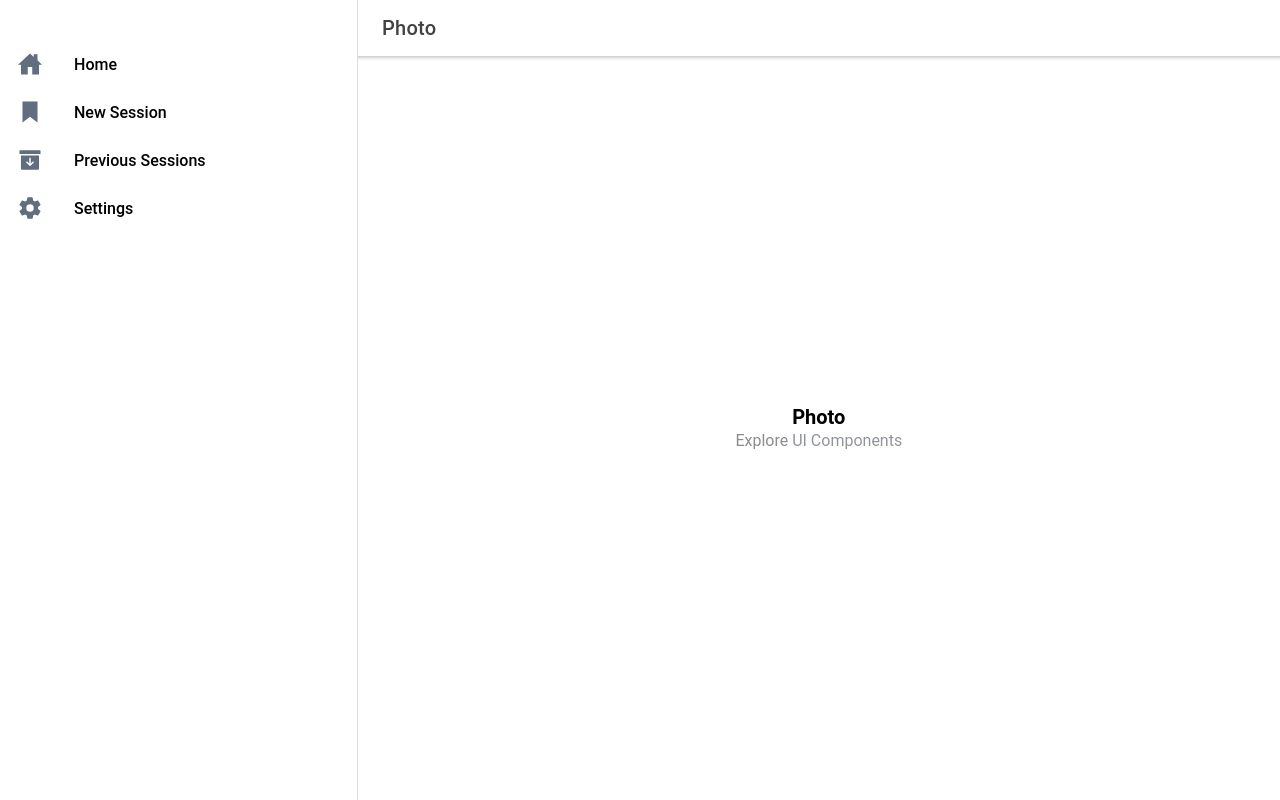
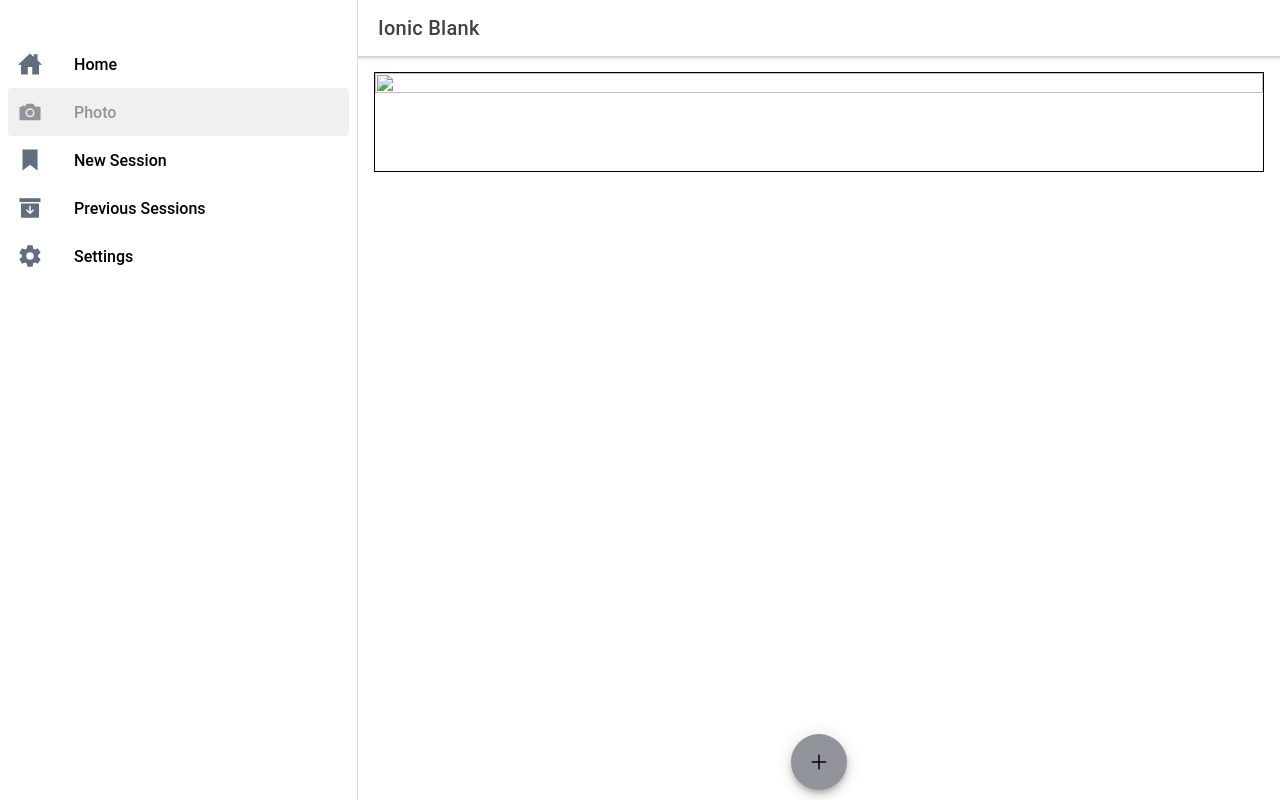
Before and after one commit to culling/Asset-Inspection-Mobile-App, a React (Create React App) app in the folder asset-recorder/: page /page/Photo in a window 1280 px wide. Built offline with nearby package versions, Linux system fonts and the light colour scheme.

Commit message:
Camera page working

```diff
--- a/asset-recorder/package.json
+++ b/asset-recorder/package.json
@@ -4,6 +4,7 @@
   "private": true,
   "dependencies": {
     "@capacitor/core": "2.4.0",
+    "@ionic/pwa-elements": "^3.0.1",
     "@ionic/react": "^5.0.7",
     "@ionic/react-router": "^5.0.7",
     "@testing-library/jest-dom": "^4.2.4",
--- a/asset-recorder/src/App.tsx
+++ b/asset-recorder/src/App.tsx
@@ -1,5 +1,6 @@
 import Menu from './components/Menu';
 import Page from './pages/Page';
+import Photo from './pages/Photo';
 import React from 'react';
 import { IonApp, IonRouterOutlet, IonSplitPane } from '@ionic/react';
 import { IonReactRouter } from '@ionic/react-router';
@@ -34,6 +35,9 @@ const App: React.FC = () => {
           <IonRouterOutlet id="main">
             <Route path="/page/:name" component={Page} exact />
             <Redirect from="/" to="/page/Home" exact />
+
+            <Route path="/page/Photo" component={Photo} exact />
+
           </IonRouterOutlet>
         </IonSplitPane>
       </IonReactRouter>
--- a/asset-recorder/src/components/Menu.tsx
+++ b/asset-recorder/src/components/Menu.tsx
@@ -12,7 +12,18 @@ import {
 
 import React from 'react';
 import { useLocation } from 'react-router-dom';
-import { archiveOutline, archiveSharp, bookmarkOutline, bookmarkSharp, settingsOutline, settingsSharp, homeOutline, homeSharp } from 'ionicons/icons';
+import {
+  archiveOutline,
+  archiveSharp,
+  bookmarkOutline,
+  bookmarkSharp,
+  settingsOutline,
+  settingsSharp,
+  homeOutline,
+  homeSharp,
+  cameraOutline,
+  cameraSharp
+} from 'ionicons/icons';
 import './Menu.css';
 
 interface AppPage {
@@ -28,6 +39,12 @@ const appPages: AppPage[] = [
     url: '/page/Home',
     iosIcon: homeOutline,
     mdIcon: homeSharp
+  },
+  {
+    title: 'Photo',
+    url: '/page/Photo',
+    iosIcon: cameraOutline,
+    mdIcon: cameraSharp
   },
   {
     title: 'New Session',
--- a/asset-recorder/src/index.tsx
+++ b/asset-recorder/src/index.tsx
@@ -3,7 +3,12 @@ import ReactDOM from 'react-dom';
 import App from './App';
 import * as serviceWorker from './serviceWorker';
 
+import { defineCustomElements } from '@ionic/pwa-elements/loader';
+
 ReactDOM.render(<App />, document.getElementById('root'));
+
+// Call the element loader after the app has been rendered the first time
+defineCustomElements(window);
 
 // If you want your app to work offline and load faster, you can change
 // unregister() to register() below. Note this comes with some pitfalls.
--- a/asset-recorder/src/pages/Page.tsx
+++ b/asset-recorder/src/pages/Page.tsx
@@ -30,9 +30,13 @@ const Page: React.FC = () => {
         {name === "Home" &&
           <HomeContainer name={name} />
         }
-        {name !== "Home" &&
+        {name === "Photo" &&
+        <ExploreContainer name={name} />
+        }
+        {name !== "Home" && name !== "Photo" &&
           <ExploreContainer name={name} />
         }
+
       </IonContent>
     </IonPage>
   );
--- /dev/null
+++ b/asset-recorder/src/pages/Photo.tsx
@@ -0,0 +1,54 @@
+/* eslint-disable import/first */
+
+import { IonContent, IonHeader, IonPage, IonTitle, IonToolbar, IonImg, IonFab, IonFabButton, IonIcon } from '@ionic/react';
+import React, { Component } from 'react';
+const INITIAL_STATE = {
+  photo: '',
+};
+
+import { Plugins, CameraResultType } from '@capacitor/core';
+const { Camera } = Plugins;
+
+
+export class Photo extends Component {
+  state: any = {};
+  // props: any = {};
+  constructor(props: any) {
+    super(props);
+    this.state = { ...INITIAL_STATE };
+  }
+  async takePicture() {
+    const image = await Camera.getPhoto({
+      quality: 90,
+      allowEditing: false,
+      resultType: CameraResultType.Uri
+    });
+    var imageUrl = image.webPath;
+    // Can be set to the src of an image now
+    this.setState({
+      photo: imageUrl
+    })
+  }
+
+  render() {
+    const { photo } = this.state;
+    return (
+      <IonPage>
+        <IonHeader>
+          <IonToolbar>
+            <IonTitle>Ionic Blank</IonTitle>
+          </IonToolbar>
+        </IonHeader>
+        <IonContent className="ion-padding">
+          <IonImg style={{ 'border': '1px solid black', 'minHeight': '100px' }} src={photo} ></IonImg>
+          <IonFab color="primary" vertical="bottom" horizontal="center" slot="fixed">
+            <IonFabButton color="primary" onClick={() => this.takePicture()}>
+              <IonIcon name="add" />
+            </IonFabButton>
+          </IonFab>
+        </IonContent>
+      </IonPage >
+    );
+  };
+}
+export default Photo;
```
Also changed, not shown: asset-recorder/src/pages/Home.tsx (deleted, +0 -35 lines), 1 other file (tests, documents, lock files or other folders).
